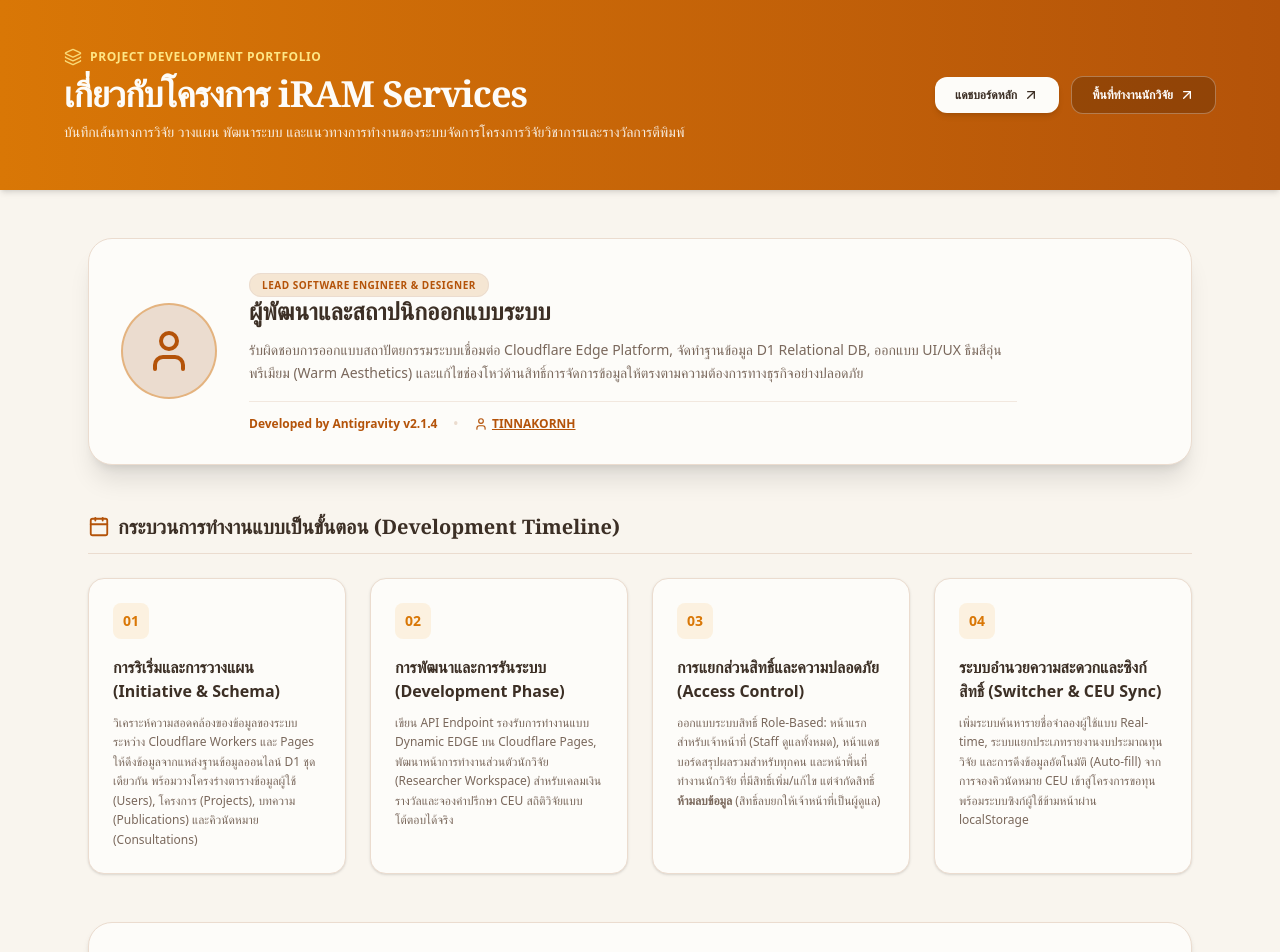
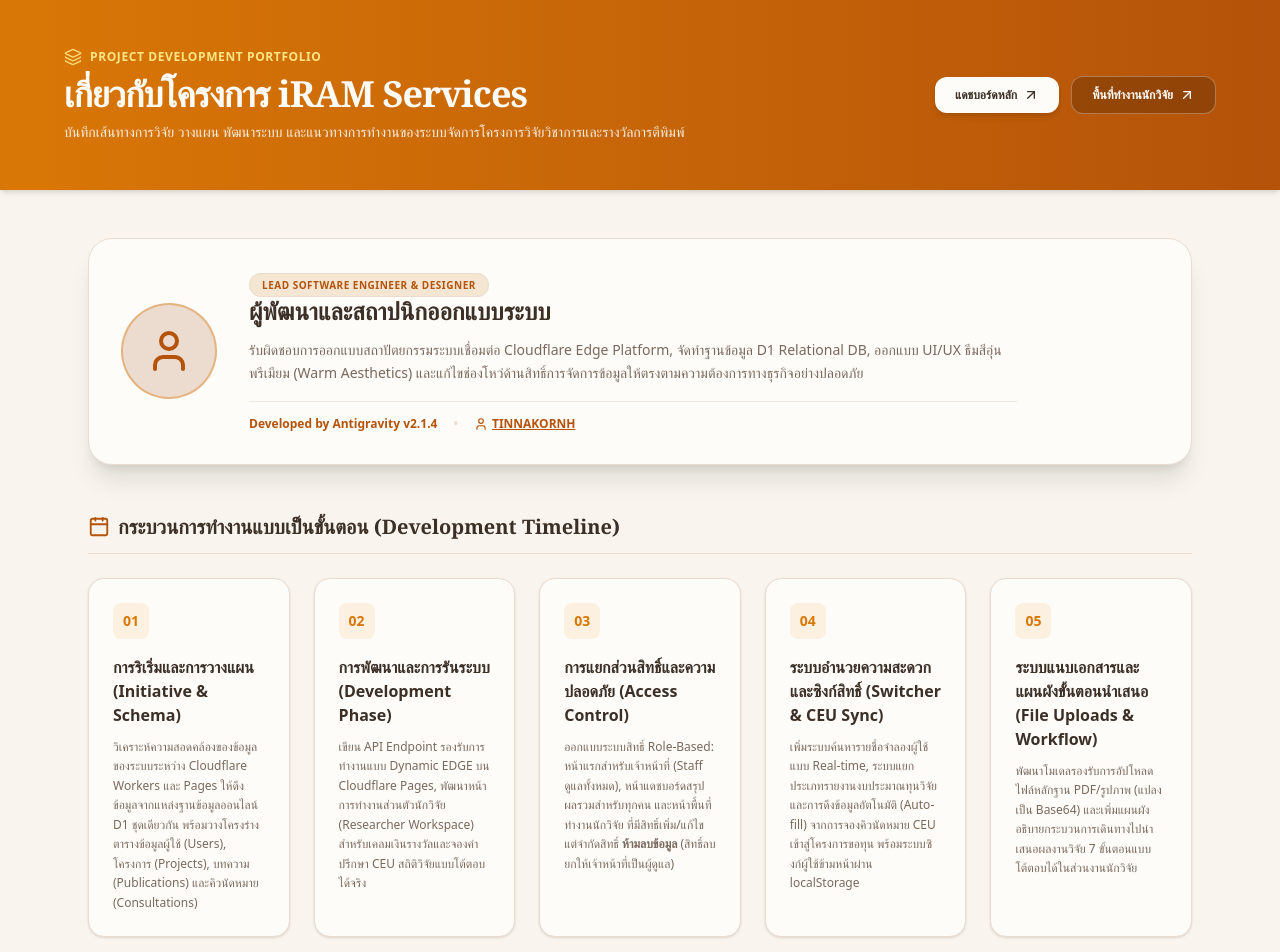
Before and after one commit to SolarXtr/iram-services, a Next.js app: page /about in a window 1280 px wide. Shown: the top 952 px of the page. Built offline with nearby package versions, Linux system fonts and the light colour scheme.

Commit message:
Update development timeline logs in portfolio about page with Step 5

```diff
--- a/src/app/about/page.tsx
+++ b/src/app/about/page.tsx
@@ -102,7 +102,7 @@ export default function AboutProjectPage() {
             <span>กระบวนการทำงานแบบเป็นขั้นตอน (Development Timeline)</span>
           </h2>
 
-          <div className="grid grid-cols-1 sm:grid-cols-2 lg:grid-cols-4 gap-6">
+          <div className="grid grid-cols-1 sm:grid-cols-2 lg:grid-cols-5 gap-6">
 
             {/* Step 1 */}
             <div className="bg-[#fdfcf9] border border-[#ebdccf] rounded-2xl p-6 shadow-sm hover:border-[#d97706] transition-all">
@@ -145,6 +145,17 @@ export default function AboutProjectPage() {
               <h3 className="font-bold text-base">ระบบอำนวยความสะดวกและซิงก์สิทธิ์ (Switcher & CEU Sync)</h3>
               <p className="text-xs text-[#7a685c] mt-2.5 leading-relaxed">
                 เพิ่มระบบค้นหารายชื่อจำลองผู้ใช้แบบ Real-time, ระบบแยกประเภทรายงานงบประมาณทุนวิจัย และการดึงข้อมูลอัตโนมัติ (Auto-fill) จากการจองคิวนัดหมาย CEU เข้าสู่โครงการขอทุน พร้อมระบบซิงก์ผู้ใช้ข้ามหน้าผ่าน localStorage
+              </p>
+            </div>
+
+            {/* Step 5 */}
+            <div className="bg-[#fdfcf9] border border-[#ebdccf] rounded-2xl p-6 shadow-sm hover:border-[#d97706] transition-all">
+              <div className="w-9 h-9 rounded-lg bg-amber-500/10 text-[#d97706] flex items-center justify-center font-bold text-sm mb-4">
+                05
+              </div>
+              <h3 className="font-bold text-base">ระบบแนบเอกสารและแผนผังขั้นตอนนำเสนอ (File Uploads & Workflow)</h3>
+              <p className="text-xs text-[#7a685c] mt-2.5 leading-relaxed">
+                พัฒนาโมเดลรองรับการอัปโหลดไฟล์หลักฐาน PDF/รูปภาพ (แปลงเป็น Base64) และเพิ่มแผนผังอธิบายกระบวนการเดินทางไปนำเสนอผลงานวิจัย 7 ขั้นตอนแบบโต้ตอบได้ในส่วนงานนักวิจัย
               </p>
             </div>
 
```
